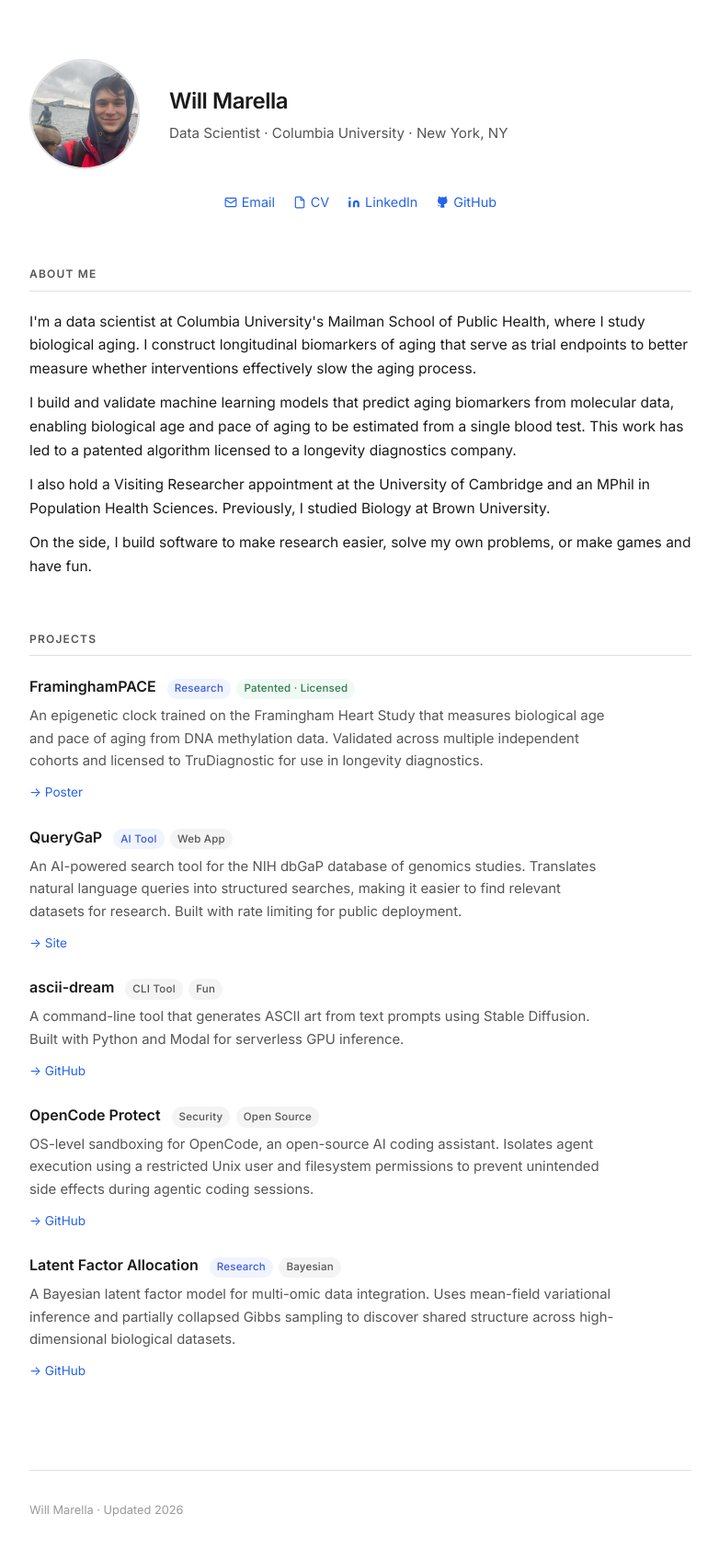
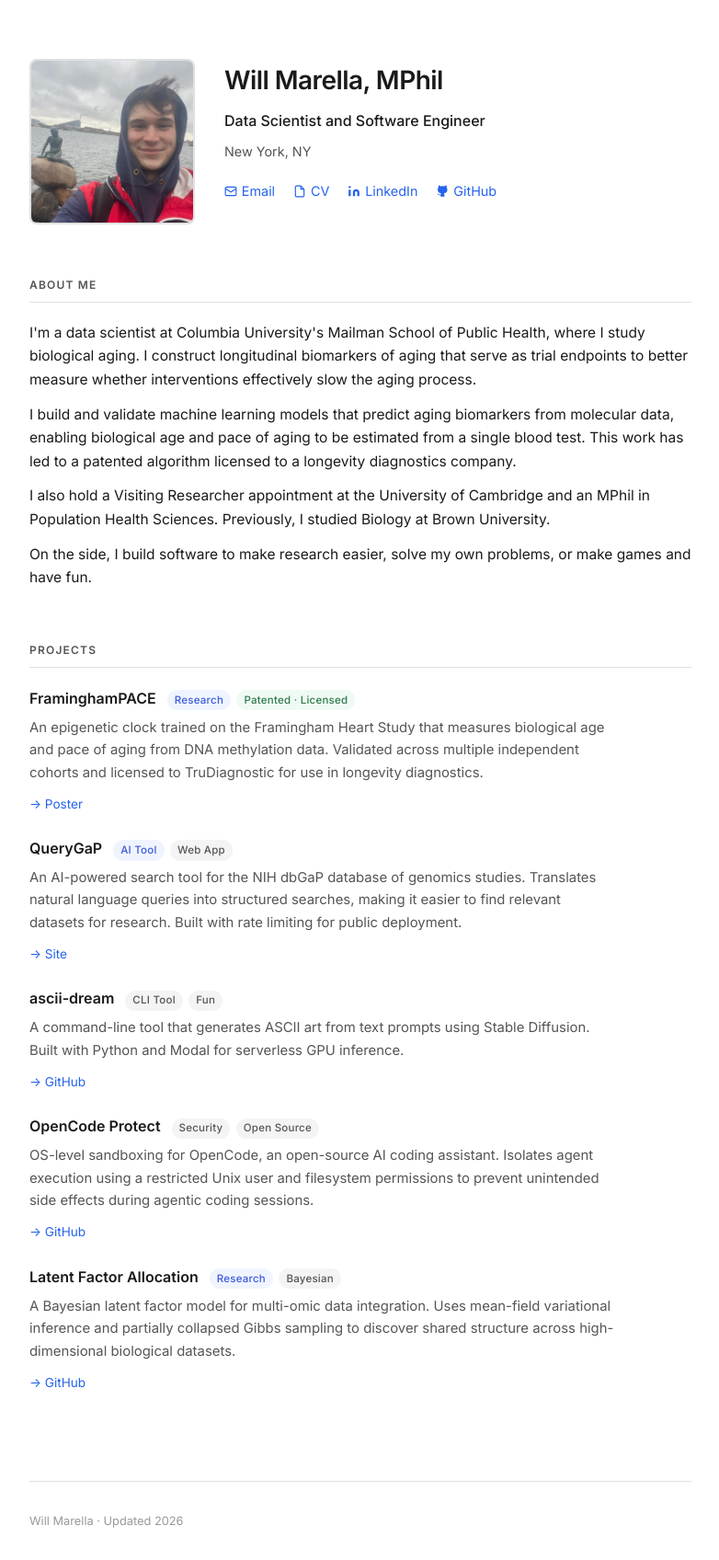
Before and after one commit to will-marella/portfolio, a Jekyll site: the page built from index.html, in a window 1280 px wide. Shown: the whole page at 92% size, without its empty margins (248-1030 px from the left). Built offline with Jekyll 4.4.1, drawn with Linux system fonts in a browser that asks for light colours.

Commit message:
Improvement attempt

```diff
--- a/assets/css/main.css
+++ b/assets/css/main.css
@@ -34,41 +34,55 @@ section {
 }
 
 /* ── Header / Bio ── */
-.profile {
+.header {
   display: flex;
-  align-items: center;
+  align-items: flex-start;
   gap: 2rem;
-  margin-bottom: 1.5rem;
+  margin-bottom: 2rem;
 }
 
-.profile img {
-  width: 120px;
-  height: 120px;
-  border-radius: 50%;
+.profile-pic {
+  width: 180px;
+  height: 180px;
+  border-radius: 8px;
   object-fit: cover;
   flex-shrink: 0;
   border: 2px solid var(--border);
 }
 
-.profile-text h1 {
-  font-size: 1.5rem;
+.info-card {
+  flex: 1;
+  display: flex;
+  flex-direction: column;
+  gap: 0.5rem;
+}
+
+.info-card h1 {
+  font-size: 1.75rem;
   font-weight: 600;
   letter-spacing: -0.02em;
+  margin: 0;
 }
 
-.profile-text p {
+.info-card .title {
+  color: var(--text);
+  font-size: 1rem;
+  font-weight: 500;
+  margin: 0;
+}
+
+.info-card .location {
   color: var(--muted);
-  font-size: 0.95rem;
-  margin-top: 0.15rem;
+  font-size: 0.9rem;
+  margin: 0;
 }
 
 /* ── Links row ── */
 .links {
   display: flex;
   flex-wrap: wrap;
-  justify-content: center;
   gap: 0.5rem 1.25rem;
-  margin-top: 1rem;
+  margin-top: 0.75rem;
   font-size: 0.9rem;
 }
 
@@ -191,10 +205,23 @@ footer {
 }
 
 /* ── Responsive ── */
-@media (max-width: 540px) {
-  .profile {
+@media (max-width: 640px) {
+  .header {
     flex-direction: column;
-    align-items: flex-start;
-    gap: 1rem;
+    align-items: center;
+    text-align: center;
+  }
+
+  .profile-pic {
+    width: 140px;
+    height: 140px;
+  }
+
+  .info-card {
+    align-items: center;
+  }
+
+  .links {
+    justify-content: center;
   }
 }
--- a/index.html
+++ b/index.html
@@ -6,13 +6,13 @@ title: Will Marella
 <main>
 
   <!-- ── Header ── -->
-  <div class="profile">
-    <img src="{{ '/assets/profpic.jpeg' | relative_url }}" alt="Will Marella">
-    <div class="profile-text">
-      <h1>Will Marella</h1>
-      <p>Data Scientist · Columbia University · New York, NY</p>
-    </div>
-  </div>
+  <div class="header">
+    <img src="{{ '/assets/profpic.jpeg' | relative_url }}" alt="Will Marella" class="profile-pic">
+
+    <div class="info-card">
+      <h1>Will Marella, MPhil</h1>
+      <p class="title">Data Scientist and Software Engineer</p>
+      <p class="location">New York, NY</p>
 
       <nav class="links">
         <a href="mailto:wm2551@cumc.columbia.edu">
@@ -32,6 +32,8 @@ title: Will Marella
           GitHub
         </a>
       </nav>
+    </div>
+  </div>
 
   <!-- ── About ── -->
   <section>
```
Also changed, not shown: assets/LFA-DGM.jpg (added), 3 other files. Lines whose indentation alone changed are shown as unchanged.
